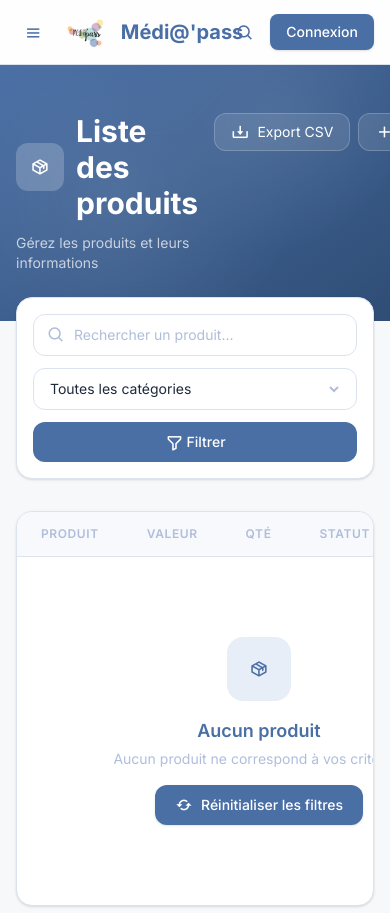
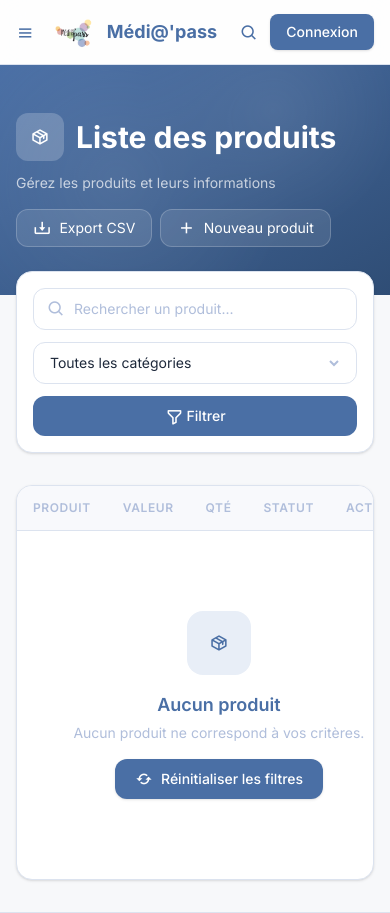
Before and after one commit to Brechoire/mediapass, a Django app: template shop/templates/shop/product_list.html in a window 390 px wide. Shown: the top 913 px of the page. Run offline with Django 4.2, Linux system fonts and the light colour scheme; the template is opened without the code that fills it, so the values that code supplies are empty; some libraries are stand-ins or nearby versions.

Commit message:
Responsive mobile : viewport zoom, menus tactiles, hero accueil, tableaux et menu mobile scrollable
- base.html : viewport sans user-scalable/maximum-scale, sidebar lg:ml-72->lg:ml-64, bouton fixe masque sous sm + safe-area

- base_new.html : dropdowns Ressources/utilisateur clavier+tactile (aria-expanded, Escape, focus-within), recherche max-w fluide, header compact <380px, menu mobile max-h scrollable + verrou body

- Parcours public : headers en flex-wrap, H1 accueil text-3xl + boutons empiles, FullCalendar fiche produit 3 vues, overlay carte clavier only, tableaux px-4 sm:px-6

- Kakemono : header flex-wrap et btn-group wrappable

```diff
--- a/kakemono/templates/kakemono/reservation_list.html
+++ b/kakemono/templates/kakemono/reservation_list.html
@@ -3,7 +3,7 @@
 
 {% block kakemono_content %}
 <div class="container py-4">
-    <div class="d-flex justify-content-between align-items-center mb-4">
+    <div class="d-flex flex-wrap gap-3 justify-content-between align-items-center mb-4">
         <h1 class="h3 mb-0">
             <i class="fas fa-calendar-check me-2"></i>Liste des réservations
         </h1>
@@ -47,7 +47,7 @@
                             </span>
                         </td>
                         <td>
-                            <div class="btn-group">
+                            <div class="btn-group flex-wrap" role="group">
                                 <a href="{% url 'kakemono:reservation-detail' reservation.pk %}" class="btn btn-sm btn-outline-primary">
                                     <i class="fas fa-eye me-1"></i>Voir
                                 </a>
--- a/shop/templates/shop/product_list.html
+++ b/shop/templates/shop/product_list.html
@@ -7,8 +7,8 @@
 <section class="relative overflow-hidden bg-gradient-to-br from-[#4a6fa5] via-[#3d5f8f] to-[#2f4d75]">
     <div class="absolute inset-0 opacity-[0.08]" style="background-image: radial-gradient(circle at 30% 50%, white 0%, transparent 60%), radial-gradient(circle at 70% 20%, white 0%, transparent 40%);"></div>
     <div class="relative max-w-7xl mx-auto px-4 sm:px-6 lg:px-8 py-12 sm:py-16">
-        <div class="flex items-start justify-between gap-4">
-            <div>
+        <div class="flex flex-wrap items-start justify-between gap-4">
+            <div class="min-w-0">
                 <div class="flex items-center gap-3 mb-3">
                     <div class="w-12 h-12 rounded-xl bg-white/20 flex items-center justify-center shrink-0">
                         <i class="bx bx-package text-2xl text-white"></i>
@@ -70,48 +70,48 @@
             <table class="min-w-full divide-y divide-[#dce3ef]">
                 <thead>
                     <tr class="bg-[#f8f9fc]">
-                        <th class="px-6 py-3.5 text-left text-xs font-semibold text-[#b0bedb] uppercase tracking-wider">
+                        <th class="px-4 sm:px-6 py-3.5 text-left text-xs font-semibold text-[#b0bedb] uppercase tracking-wider">
                             <a href="?{% if q %}q={{ q }}&{% endif %}{% if cat %}cat={{ cat }}&{% endif %}sort=name&dir={% if sort == 'name' and dir == 'asc' %}desc{% else %}asc{% endif %}{% if page_obj.number > 1 %}&page={{ page_obj.number }}{% endif %}"
                                class="hover:text-[#4a6fa5] transition-colors inline-flex items-center gap-1">
                                 Produit
                                 {% if sort == 'name' %}<i class="bx bx-chevron-{% if dir == 'asc' %}down{% else %}up{% endif %} text-[#4a6fa5]"></i>{% endif %}
                             </a>
                         </th>
-                        <th class="px-6 py-3.5 text-left text-xs font-semibold text-[#b0bedb] uppercase tracking-wider">
+                        <th class="px-4 sm:px-6 py-3.5 text-left text-xs font-semibold text-[#b0bedb] uppercase tracking-wider">
                             <a href="?{% if q %}q={{ q }}&{% endif %}{% if cat %}cat={{ cat }}&{% endif %}sort=price&dir={% if sort == 'price' and dir == 'asc' %}desc{% else %}asc{% endif %}{% if page_obj.number > 1 %}&page={{ page_obj.number }}{% endif %}"
                                class="hover:text-[#4a6fa5] transition-colors inline-flex items-center gap-1">
                                 Valeur
                                 {% if sort == 'price' %}<i class="bx bx-chevron-{% if dir == 'asc' %}down{% else %}up{% endif %} text-[#4a6fa5]"></i>{% endif %}
                             </a>
                         </th>
-                        <th class="px-6 py-3.5 text-center text-xs font-semibold text-[#b0bedb] uppercase tracking-wider">
+                        <th class="px-4 sm:px-6 py-3.5 text-center text-xs font-semibold text-[#b0bedb] uppercase tracking-wider">
                             <a href="?{% if q %}q={{ q }}&{% endif %}{% if cat %}cat={{ cat }}&{% endif %}sort=quantity&dir={% if sort == 'quantity' and dir == 'asc' %}desc{% else %}asc{% endif %}{% if page_obj.number > 1 %}&page={{ page_obj.number }}{% endif %}"
                                class="hover:text-[#4a6fa5] transition-colors inline-flex items-center gap-1">
                                 Qté
                                 {% if sort == 'quantity' %}<i class="bx bx-chevron-{% if dir == 'asc' %}down{% else %}up{% endif %} text-[#4a6fa5]"></i>{% endif %}
                             </a>
                         </th>
-                        <th class="px-6 py-3.5 text-center text-xs font-semibold text-[#b0bedb] uppercase tracking-wider">
+                        <th class="px-4 sm:px-6 py-3.5 text-center text-xs font-semibold text-[#b0bedb] uppercase tracking-wider">
                             <a href="?{% if q %}q={{ q }}&{% endif %}{% if cat %}cat={{ cat }}&{% endif %}sort=status&dir={% if sort == 'status' and dir == 'asc' %}desc{% else %}asc{% endif %}{% if page_obj.number > 1 %}&page={{ page_obj.number }}{% endif %}"
                                class="hover:text-[#4a6fa5] transition-colors inline-flex items-center gap-1">
                                 Statut
                                 {% if sort == 'status' %}<i class="bx bx-chevron-{% if dir == 'asc' %}down{% else %}up{% endif %} text-[#4a6fa5]"></i>{% endif %}
                             </a>
                         </th>
-                        <th class="px-6 py-3.5 text-left text-xs font-semibold text-[#b0bedb] uppercase tracking-wider hidden md:table-cell">
+                        <th class="px-4 sm:px-6 py-3.5 text-left text-xs font-semibold text-[#b0bedb] uppercase tracking-wider hidden md:table-cell">
                             <a href="?{% if q %}q={{ q }}&{% endif %}{% if cat %}cat={{ cat }}&{% endif %}sort=category&dir={% if sort == 'category' and dir == 'asc' %}desc{% else %}asc{% endif %}{% if page_obj.number > 1 %}&page={{ page_obj.number }}{% endif %}"
                                class="hover:text-[#4a6fa5] transition-colors inline-flex items-center gap-1">
                                 Catégorie
                                 {% if sort == 'category' %}<i class="bx bx-chevron-{% if dir == 'asc' %}down{% else %}up{% endif %} text-[#4a6fa5]"></i>{% endif %}
                             </a>
                         </th>
-                        <th class="px-6 py-3.5 text-center text-xs font-semibold text-[#b0bedb] uppercase tracking-wider">Actions</th>
+                        <th class="px-4 sm:px-6 py-3.5 text-center text-xs font-semibold text-[#b0bedb] uppercase tracking-wider">Actions</th>
                     </tr>
                 </thead>
                 <tbody class="divide-y divide-[#dce3ef]">
                     {% for product in products %}
                     <tr class="hover:bg-[#f8f9fc] transition-colors">
-                        <td class="px-6 py-4 whitespace-nowrap">
+                        <td class="px-4 sm:px-6 py-4 whitespace-nowrap">
                             <div class="flex items-center gap-3">
                                 {% if product.image %}
                                 <img src="{{ product.image.url }}" alt="{{ product.name }}"
@@ -130,15 +130,15 @@
                                 </div>
                             </div>
                         </td>
-                        <td class="px-6 py-4 whitespace-nowrap">
+                        <td class="px-4 sm:px-6 py-4 whitespace-nowrap">
                             <span class="text-sm font-semibold text-[#1e293b]">{{ product.price }} €</span>
                         </td>
-                        <td class="px-6 py-4 whitespace-nowrap text-center">
+                        <td class="px-4 sm:px-6 py-4 whitespace-nowrap text-center">
                             <span class="inline-flex items-center px-2.5 py-0.5 rounded-full text-xs font-medium bg-[#e8eef7] text-[#4a6fa5]">
                                 {{ product.quantity }}
                             </span>
                         </td>
-                        <td class="px-6 py-4 whitespace-nowrap text-center">
+                        <td class="px-4 sm:px-6 py-4 whitespace-nowrap text-center">
                             {% if product.status %}
                             <span class="inline-flex items-center gap-1.5 px-2.5 py-0.5 rounded-full text-xs font-medium bg-sky-100 text-sky-700 border border-sky-200">
                                 <span class="w-1.5 h-1.5 bg-sky-500 rounded-full"></span>
@@ -151,12 +151,12 @@
                             </span>
                             {% endif %}
                         </td>
-                        <td class="px-6 py-4 whitespace-nowrap hidden md:table-cell">
+                        <td class="px-4 sm:px-6 py-4 whitespace-nowrap hidden md:table-cell">
                             <span class="inline-flex items-center px-2.5 py-0.5 rounded-full text-xs font-medium bg-[#e8eef7] text-[#4a6fa5]">
                                 {{ product.category.name }}
                             </span>
                         </td>
-                        <td class="px-6 py-4 whitespace-nowrap text-center">
+                        <td class="px-4 sm:px-6 py-4 whitespace-nowrap text-center">
                             <div class="flex items-center justify-center gap-1">
                                 <a href="{% url 'product_detail' product.pk %}"
                                     class="inline-flex items-center justify-center w-8 h-8 rounded-lg text-[#b0bedb] hover:bg-[#e8eef7] hover:text-[#4a6fa5] transition-colors"
@@ -197,7 +197,7 @@
         </div>
 
         {% if page_obj.paginator.num_pages > 1 %}
-        <div class="px-6 py-4 border-t border-[#dce3ef] flex items-center justify-between">
+        <div class="px-4 sm:px-6 py-4 border-t border-[#dce3ef] flex items-center justify-between">
             <p class="text-sm text-[#b0bedb]">
                 Page {{ page_obj.number }} sur {{ page_obj.paginator.num_pages }}
                 ({{ page_obj.paginator.count }} produit{{ page_obj.paginator.count|pluralize }})
--- a/templates/base.html
+++ b/templates/base.html
@@ -13,7 +13,7 @@ data-template="vertical-menu-template-free"
     <meta name="robots" content="noindex, nocache">
     <meta
     name="viewport"
-    content="width=device-width, initial-scale=1.0, user-scalable=no, minimum-scale=1.0, maximum-scale=1.0"
+    content="width=device-width, initial-scale=1"
     />
 
     <title>{% block title %}Médi@'pass Réservation{% endblock %}</title>
@@ -257,7 +257,7 @@ data-template="vertical-menu-template-free"
                 </ul>
             </nav>
 
-            <div class="flex-1 flex flex-col min-w-0 lg:ml-72">
+            <div class="flex-1 flex flex-col min-w-0 lg:ml-64">
 
                 <nav id="layout-navbar" class="h-16 bg-white border-b border-gray-200 px-4 flex items-center justify-between sticky top-0 z-30">
                 <div class="lg:hidden">
@@ -434,7 +434,7 @@ data-template="vertical-menu-template-free"
 
 <div></div>
 
-<div class="fixed bottom-4 right-4 z-20">
+<div class="fixed bottom-4 right-4 z-20 hidden sm:block" style="bottom: calc(1rem + env(safe-area-inset-bottom));">
     <a href="https://ccsa.reseaubibli.fr/" target="_blank" class="inline-flex items-center px-3 py-2 rounded-md bg-blue-600 text-white shadow hover:bg-blue-700">Site Médiapass</a>
 </div>
 
--- a/templates/base_new.html
+++ b/templates/base_new.html
@@ -19,22 +19,22 @@
 <body class="bg-[#f7f8fa] text-[#1e293b] antialiased min-h-screen flex flex-col" style="font-family: Inter, system-ui, -apple-system, sans-serif;">
     <header class="sticky top-0 z-30 bg-white/80 backdrop-blur-md border-b border-[#dce3ef]">
         <div class="mx-auto max-w-7xl px-4 sm:px-6 lg:px-8">
-            <div class="flex items-center justify-between h-16">
-                <div class="flex items-center gap-3">
-                    <button id="mobile-menu-toggle" class="md:hidden p-2 rounded-lg hover:bg-[#e8eef7] transition-colors cursor-pointer" aria-label="Menu">
+            <div class="flex items-center justify-between h-16 gap-2">
+                <div class="flex items-center gap-2 min-w-0">
+                    <button id="mobile-menu-toggle" class="md:hidden p-2 -ml-2 rounded-lg hover:bg-[#e8eef7] transition-colors cursor-pointer shrink-0" aria-label="Menu" aria-expanded="false" aria-controls="mobile-menu">
                         <i class="bx bx-menu text-xl text-[#4a6fa5]"></i>
                     </button>
-                    <a href="{% url 'home' %}" class="flex items-center gap-2.5">
-                        <img src="{% static 'img/logo/logo.png' %}" alt="Médiapass" class="h-8 w-auto" />
-                        <span class="text-xl font-bold text-[#4a6fa5]">Médi@'pass</span>
+                    <a href="{% url 'home' %}" class="flex items-center gap-2 min-w-0">
+                        <img src="{% static 'img/logo/logo.png' %}" alt="Médiapass" class="h-7 sm:h-8 w-auto shrink-0" />
+                        <span class="hidden min-[380px]:inline text-lg sm:text-xl font-bold text-[#4a6fa5] whitespace-nowrap truncate">Médi@'pass</span>
                     </a>
                 </div>
 
                 <nav class="hidden md:flex items-center gap-1 text-sm font-medium text-[#4a6fa5]">
                     <a href="{% url 'home' %}" class="px-3 py-2 rounded-lg hover:bg-[#e8eef7] transition-colors">Accueil</a>
-                    <div class="relative group">
-                        <button class="flex items-center gap-1 px-3 py-2 rounded-lg hover:bg-[#e8eef7] transition-colors cursor-pointer">Ressources <i class="bx bx-chevron-down text-base"></i></button>
-                        <div class="absolute left-0 top-full z-50 hidden group-hover:block bg-white border border-[#dce3ef] rounded-xl shadow-lg py-1.5 min-w-[200px]">
+                    <div class="relative group" data-dropdown>
+                        <button type="button" data-dropdown-button aria-haspopup="true" aria-expanded="false" class="flex items-center gap-1 px-3 py-2 rounded-lg hover:bg-[#e8eef7] transition-colors cursor-pointer">Ressources <i class="bx bx-chevron-down text-base"></i></button>
+                        <div data-dropdown-panel class="absolute left-0 top-full z-50 hidden group-hover:block group-focus-within:block bg-white border border-[#dce3ef] rounded-xl shadow-lg py-1.5 min-w-[200px]">
                             {% for category in category_list %}
                             <a href="{% url 'category_detail' category.pk %}" class="block px-4 py-2 text-[#4a6fa5] hover:bg-[#e8eef7] transition-colors">{{ category.name }}</a>
                             {% endfor %}
@@ -129,12 +129,12 @@
                     {% endif %}
                 </nav>
 
-                <div class="flex items-center gap-2">
+                <div class="flex items-center gap-1 sm:gap-2 shrink-0">
                     <div class="relative group">
                         <button id="search-toggle" class="p-2 rounded-lg hover:bg-[#e8eef7] transition-colors cursor-pointer" aria-label="Rechercher">
                             <i class="bx bx-search text-xl text-[#4a6fa5]"></i>
                         </button>
-                        <div id="search-dropdown" class="hidden absolute right-0 top-full z-50 bg-white border border-[#dce3ef] rounded-xl shadow-lg p-4 w-80 mt-1">
+                        <div id="search-dropdown" class="hidden absolute right-0 top-full z-50 bg-white border border-[#dce3ef] rounded-xl shadow-lg p-4 w-80 max-w-[calc(100vw-2rem)] mt-1">
                             <form method="get" action="{% url 'search' %}">
                                 <div class="relative">
                                     <i class="bx bx-search absolute left-3 top-1/2 -translate-y-1/2 text-[#5a6f80]"></i>
@@ -145,13 +145,13 @@
                     </div>
 
                     {% if user.is_authenticated %}
-                    <div class="relative group">
-                        <button class="flex items-center gap-2 p-1.5 rounded-lg hover:bg-[#e8eef7] transition-colors cursor-pointer">
+                    <div class="relative group" data-dropdown>
+                        <button type="button" data-dropdown-button aria-haspopup="true" aria-expanded="false" class="flex items-center gap-2 p-1.5 rounded-lg hover:bg-[#e8eef7] transition-colors cursor-pointer">
                             <img src="{% static 'img/logo/logo.png' %}" alt="" class="h-7 w-7 rounded-full object-cover" />
                             <span class="text-sm font-medium text-[#4a6fa5] hidden sm:inline">{{ user.username }}</span>
                             <i class="bx bx-chevron-down text-[#5a6f80]"></i>
                         </button>
-                        <div class="absolute right-0 top-full w-56 bg-white rounded-xl shadow-lg border border-[#dce3ef] py-1.5 z-50 hidden group-hover:block">
+                        <div data-dropdown-panel class="absolute right-0 top-full w-56 max-w-[calc(100vw-2rem)] bg-white rounded-xl shadow-lg border border-[#dce3ef] py-1.5 z-50 hidden group-hover:block group-focus-within:block">
                             {% if user|has_group:'mediatheque' %}
                             <a href="{% url 'newsletter:ma_fiche' %}" class="flex items-center gap-2.5 px-4 py-2 text-sm text-[#4a6fa5] hover:bg-[#e8eef7] transition-colors">
                                 <i class="bx bx-library text-[#5a6f80]"></i> Ma fiche médiathèque
@@ -173,7 +173,7 @@
             </div>
         </div>
 
-        <div id="mobile-menu" class="hidden md:hidden border-t border-[#dce3ef] bg-white">
+        <div id="mobile-menu" class="hidden md:hidden border-t border-[#dce3ef] bg-white max-h-[calc(100dvh-4rem)] overflow-y-auto overscroll-contain">
             <nav class="mx-auto max-w-7xl px-4 py-3 space-y-1">
                 <a href="{% url 'home' %}" class="block px-3 py-2.5 rounded-lg text-[#4a6fa5] hover:bg-[#e8eef7] transition-colors font-medium">Accueil</a>
                 <div class="px-3 py-2">
@@ -304,24 +304,33 @@
             const isHidden = mobileMenu.classList.contains('hidden');
             if (isHidden) {
               mobileMenu.classList.remove('hidden');
+              mobileMenuToggle.setAttribute('aria-expanded', 'true');
+              // Verrouille le scroll de la page : seul le menu scrolle.
+              document.body.style.overflow = 'hidden';
               const icon = mobileMenuToggle.querySelector('i');
               if (icon) icon.className = 'bx bx-x text-xl text-[#4a6fa5]';
             } else {
-              mobileMenu.classList.add('hidden');
-              const icon = mobileMenuToggle.querySelector('i');
-              if (icon) icon.className = 'bx bx-menu text-xl text-[#4a6fa5]';
+              closeMobileMenu();
             }
+          }
+          function closeMobileMenu() {
+            mobileMenu.classList.add('hidden');
+            mobileMenuToggle.setAttribute('aria-expanded', 'false');
+            document.body.style.overflow = '';
+            const icon = mobileMenuToggle.querySelector('i');
+            if (icon) icon.className = 'bx bx-menu text-xl text-[#4a6fa5]';
           }
           mobileMenuToggle.addEventListener('click', function(e) {
             e.preventDefault();
             toggleMobileMenu();
           });
           document.addEventListener('click', function(e) {
-            if (!mobileMenuToggle.contains(e.target) && !mobileMenu.contains(e.target)) {
-              mobileMenu.classList.add('hidden');
-              const icon = mobileMenuToggle.querySelector('i');
-              if (icon) icon.className = 'bx bx-menu text-xl text-[#4a6fa5]';
+            if (!mobileMenuToggle.contains(e.target) && !mobileMenu.contains(e.target) && !mobileMenu.classList.contains('hidden')) {
+              closeMobileMenu();
             }
+          });
+          document.addEventListener('keydown', function(e) {
+            if (e.key === 'Escape' && !mobileMenu.classList.contains('hidden')) closeMobileMenu();
           });
         }
 
@@ -423,6 +432,74 @@
             if (!adminPanel.classList.contains('hidden') && !e.target.closest('[data-admin-menu]')) setAdminOpen(false);
           });
         }
+
+        // Dropdowns tactiles/clavier génériques (Ressources, menu utilisateur) :
+        // le hover seul ne suffit pas au tactile ni au clavier.
+        document.querySelectorAll('[data-dropdown]').forEach(function(drop){
+          const btn = drop.querySelector('[data-dropdown-button]');
+          const panel = drop.querySelector('[data-dropdown-panel]');
+          if (!btn || !panel) return;
+          function setOpen(open){
+            // Neutralise le mode hover-only : on force l'état via style inline.
+            panel.classList.remove('hidden');
+            panel.style.display = open ? 'block' : '';
+            panel.classList.toggle('hidden', !open);
+            if (!open) panel.style.display = '';
+            btn.setAttribute('aria-expanded', open ? 'true' : 'false');
+          }
+          function isOpen(){ return !panel.classList.contains('hidden'); }
+          btn.addEventListener('click', function(e){
+            e.stopPropagation();
+            // Ferme les autres dropdowns génériques
+            document.querySelectorAll('[data-dropdown]').forEach(function(other){
+              if (other !== drop){
+                const op = other.querySelector('[data-dropdown-panel]');
+                const ob = other.querySelector('[data-dropdown-button]');
+                if (op) { op.classList.add('hidden'); op.style.display = ''; }
+                if (ob) ob.setAttribute('aria-expanded', 'false');
+              }
+            });
+            setOpen(!isOpen());
+          });
+          btn.addEventListener('keydown', function(e){
+            if ((e.key === 'ArrowDown' || e.key === 'Enter' || e.key === ' ') && !isOpen()){
+              e.preventDefault();
+              setOpen(true);
+            }
+          });
+        });
+        document.addEventListener('click', function(e){
+          document.querySelectorAll('[data-dropdown]').forEach(function(drop){
+            if (!drop.contains(e.target)){
+              const panel = drop.querySelector('[data-dropdown-panel]');
+              const btn = drop.querySelector('[data-dropdown-button]');
+              if (panel && !panel.classList.contains('hidden')) { panel.classList.add('hidden'); panel.style.display = ''; }
+              if (btn) btn.setAttribute('aria-expanded', 'false');
+            }
+          });
+        });
+        document.addEventListener('keydown', function(e){
+          if (e.key === 'Escape'){
+            document.querySelectorAll('[data-dropdown]').forEach(function(drop){
+              const panel = drop.querySelector('[data-dropdown-panel]');
+              const btn = drop.querySelector('[data-dropdown-button]');
+              if (panel && !panel.classList.contains('hidden')) {
+                panel.classList.add('hidden'); panel.style.display = '';
+                if (btn) { btn.setAttribute('aria-expanded', 'false'); btn.focus(); }
+              }
+            });
+          }
+        });
+        document.addEventListener('focusin', function(e){
+          document.querySelectorAll('[data-dropdown]').forEach(function(drop){
+            const panel = drop.querySelector('[data-dropdown-panel]');
+            const btn = drop.querySelector('[data-dropdown-button]');
+            if (panel && !panel.classList.contains('hidden') && !drop.contains(e.target)){
+              panel.classList.add('hidden'); panel.style.display = '';
+              if (btn) btn.setAttribute('aria-expanded', 'false');
+            }
+          });
+        });
       });
     </script>
     <script>
```
Also changed, not shown: home/templates/home/index.html (+15 -15 lines), shop/templates/shop/category_detail.html (+4 -4 lines), shop/templates/shop/product_detail.html (+4 -5 lines), shop/templates/shop/reservation_calendar.html (+22 -22 lines), shop/templates/shop/reservation_list.html (+14 -14 lines).
